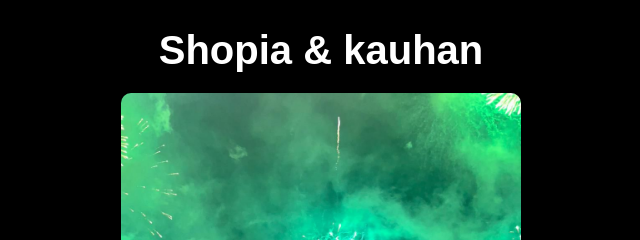
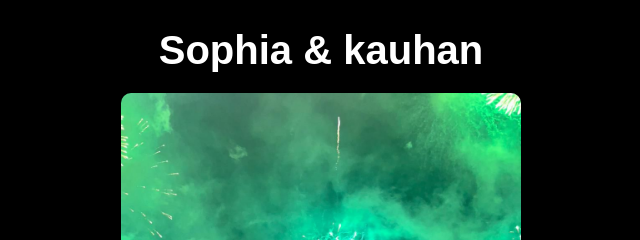
Before and after one commit to umelhor/our-relationship, a plain HTML site: page index.html in a window 1280 px wide. Shown: the top 240 px of the page, 319-959 px from the left. Drawn offline with Linux system fonts and the light colour scheme; a web font is replaced by a local one.

Commit message:
Update index.html

```diff
--- a/index.html
+++ b/index.html
@@ -15,7 +15,7 @@
         Seu navegador não suporta o elemento de áudio.
     </audio>
     <div class="container">
-        <h1>Shopia & kauhan</h1>
+        <h1>Sophia & kauhan</h1>
         <div class="slideshow-container">
             <img id="slideshow" class="photo" alt="Nossa Foto">
         </div>
```
